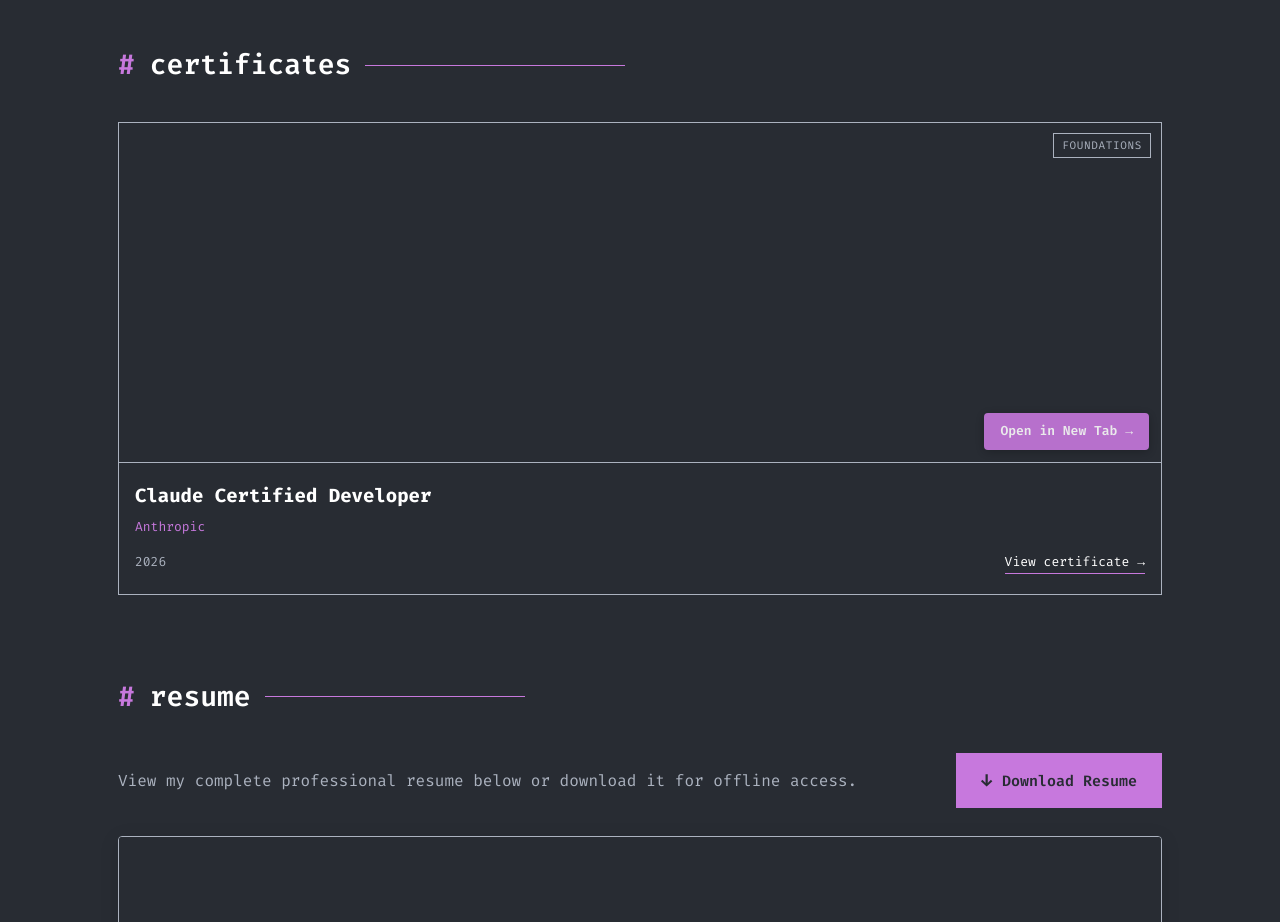
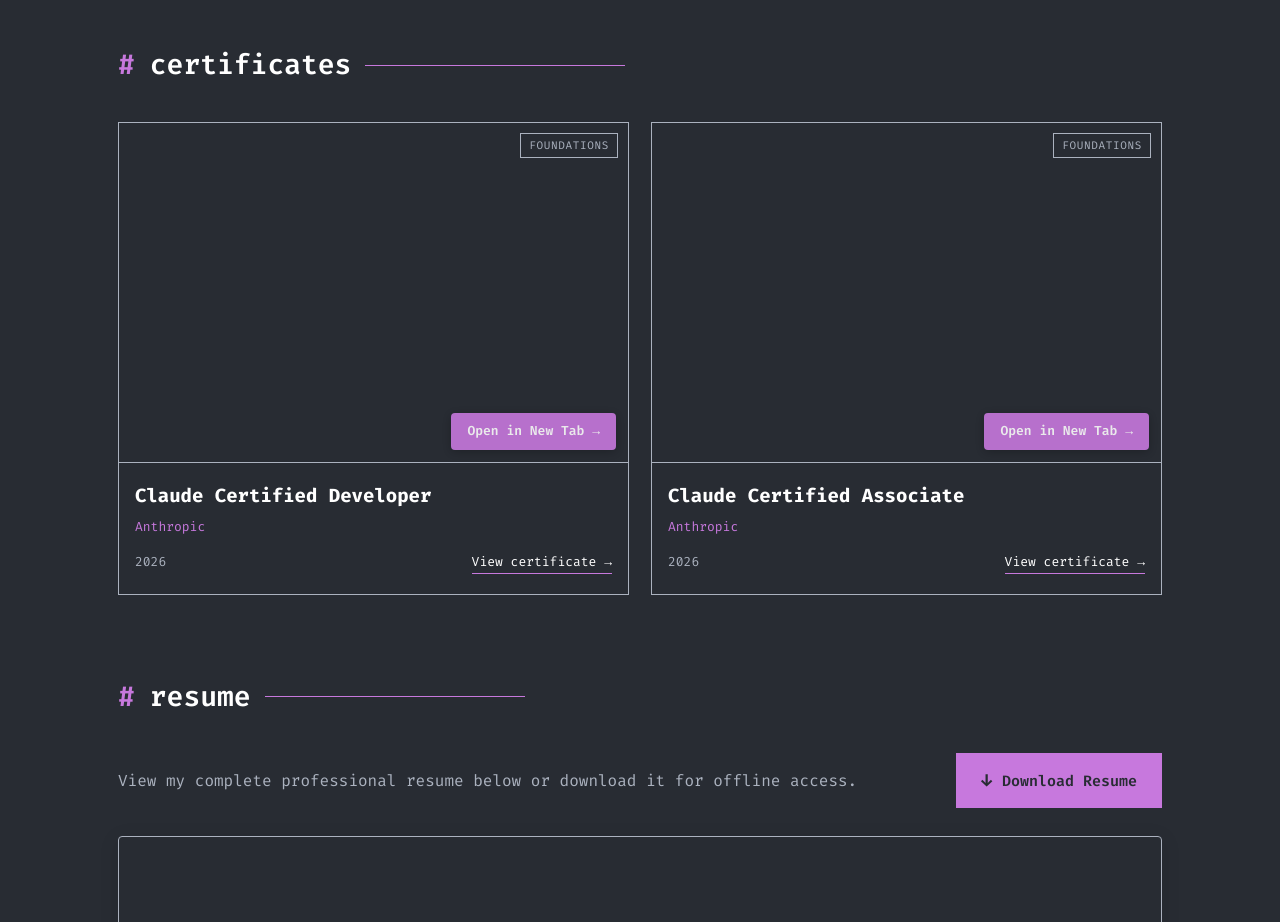
Before and after one commit to MdAbdusSahid/sahidPortfolio, a React (Vite) app: page / in a window 1280 px wide. Shown: the part 1960-2882 px from the top of the page. Built offline with nearby package versions, Linux system fonts and the light colour scheme.

Commit message:
Add files via upload

```diff
--- a/src/App.jsx
+++ b/src/App.jsx
@@ -87,6 +87,13 @@
     track: "Foundations",
     year: "2026",
     file: "/certificates/claude-certified-developer-foundations.pdf",
+  },
+  {
+    name: "Claude Certified Associate",
+    issuer: "Anthropic",
+    track: "Foundations",
+    year: "2026",
+    file: "/certificates/claude-certified-associate-foundations.pdf",
   },
   // Add more certificates here — just follow the same shape.
 ];
```
